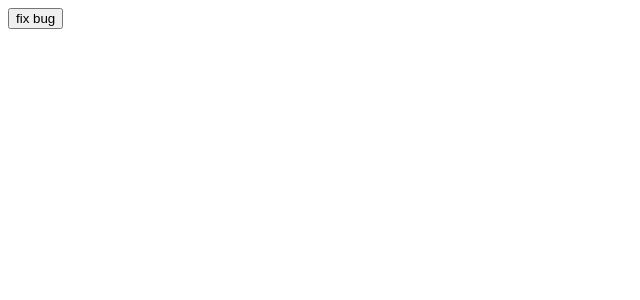
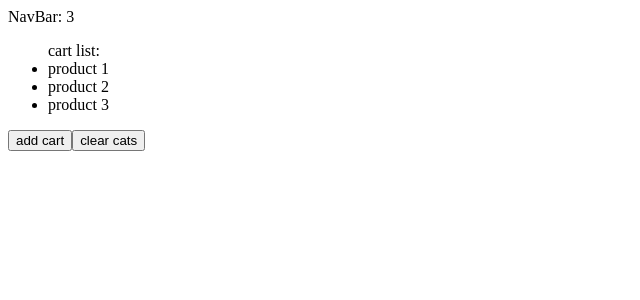
Before and after one commit to J0-Y0/typescript-best-practice, a React (Vite) app: page / in a window 1280 px wide. Shown: the top 300 px of the page, without its empty margins (0-640 px from the left). Built offline with nearby package versions, Linux system fonts and the light colour scheme.

Commit message:
data sharing between components

```diff
--- a/src/App.tsx
+++ b/src/App.tsx
@@ -1,25 +1,15 @@
-import { useState } from "react";
+import React, { useState } from "react";
+import NavBar from "./components/NavBar";
+import Cart from "./components/Cart";
 
 const App = () => {
-  const [bugs, setBugs] = useState([
-    { id: 1, title: "Bug 1", fixed: false },
-    { id: 2, title: "Bug 2", fixed: false },
-  ]);
-
+  const [carts, setCart] = useState(["product 1", "product 2", "product 3"]);
   return (
     <>
-      {console.log(bugs[0].title, bugs[0].fixed)}
-      <button
-        onClick={() =>
-          setBugs(
-            bugs.map((bug) =>
-              bug.id === 1 ? { ...bug, fixed: !bug.fixed } : bug
-            )
-          )
-        }
-      >
-        fix bug
-      </button>
+      <NavBar cartNumber={carts.length} />
+      <Cart carts={carts} />
+      <button onClick={() => setCart(["product 4", ...carts])}>add cart</button>
+      <button onClick={() => setCart([])}>clear cats</button>
     </>
   );
 };
--- /dev/null
+++ b/src/components/Cart.tsx
@@ -0,0 +1,22 @@
+import React from "react";
+
+interface Props {
+  carts: String[];
+}
+const Cart = ({ carts }: Props) => {
+  return (
+    <>
+      {" "}
+      {carts && (
+        <ul>
+          cart list:
+          {carts.map((cart) => (
+            <li>{cart}</li>
+          ))}
+        </ul>
+      )}
+    </>
+  );
+};
+
+export default Cart;
--- /dev/null
+++ b/src/components/NavBar.tsx
@@ -0,0 +1,10 @@
+import React from "react";
+
+interface Props {
+  cartNumber: number;
+}
+const NavBar = ({ cartNumber }: Props) => {
+  return <div>NavBar: {cartNumber}</div>;
+};
+
+export default NavBar;
```
Also changed, not shown: src/components/Alert.tsx (deleted, +0 -24 lines), src/components/Button.tsx (deleted, +0 -17 lines), src/components/Like.tsx (deleted, +0 -16 lines).
